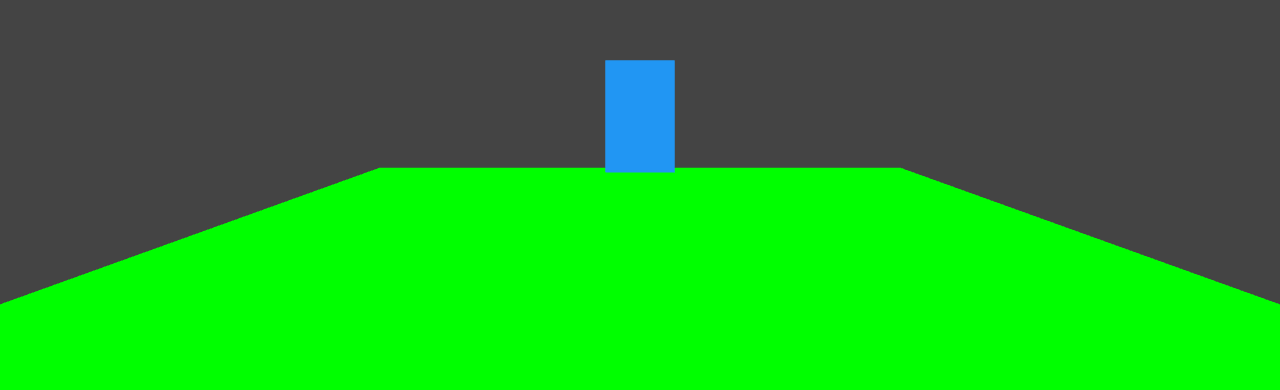
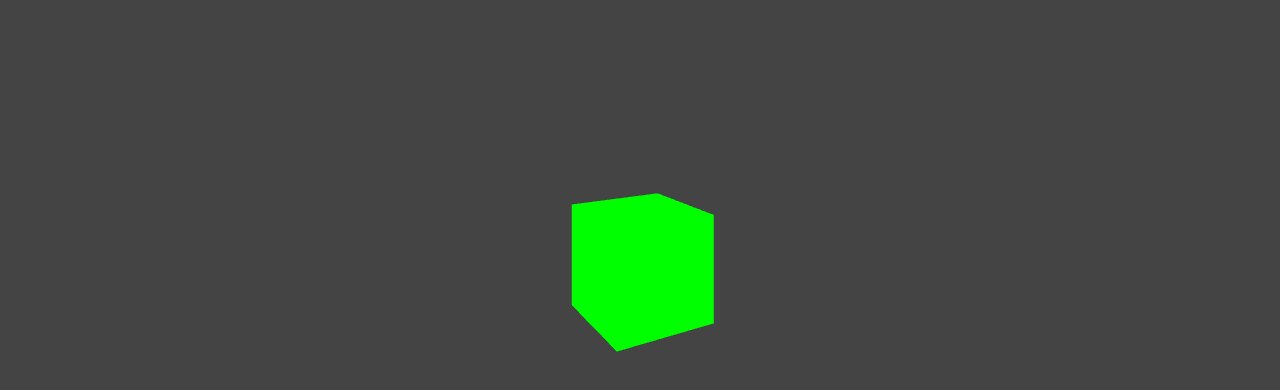
Before and after one commit to arkpostmail/Linative, a plain HTML site: page index.html in a window 1280 px wide. Shown: the part 326-716 px from the top of the page. Drawn offline with nearby package versions, Linux system fonts and the light colour scheme; animation ran at ten frames a second.

Commit message:
Update index.html

```diff
--- a/index.html
+++ b/index.html
@@ -2,22 +2,21 @@
 <html lang="en">
 <head>
   <meta charset="UTF-8" />
-  <title>Test THREE</title>
+  <title>Three.js Test</title>
   <style>
-    body { margin: 0; overflow: hidden; }
+    body { margin: 0; overflow: hidden; background: #222; }
   </style>
 </head>
 <body>
 
-  <!-- Load Three.js FIRST -->
-  <script src="https://cdn.jsdelivr.net/npm/three@0.161.0/build/three.min.js"></script>
+<script type="module">
+  import * as THREE from "https://unpkg.com/three@0.161.0/build/three.module.js";
 
-  <script>
-    // Scene
+  console.log("THREE is loaded:", THREE !== undefined);
+
   const scene = new THREE.Scene();
-    scene.background = new THREE.Color(0x444444); // not white, so we can see differences
+  scene.background = new THREE.Color(0x444444);
 
-    // Camera
   const camera = new THREE.PerspectiveCamera(
     75,
     window.innerWidth / window.innerHeight,
@@ -26,29 +25,19 @@
   );
   camera.position.set(0, 1.8, 5);
 
-    // Renderer
   const renderer = new THREE.WebGLRenderer({ antialias: true });
   renderer.setSize(window.innerWidth, window.innerHeight);
   document.body.appendChild(renderer.domElement);
 
-    // Floor
-    const floor = new THREE.Mesh(
-      new THREE.PlaneGeometry(10, 10),
+  const cube = new THREE.Mesh(
+    new THREE.BoxGeometry(),
     new THREE.MeshBasicMaterial({ color: 0x00ff00 })
   );
-    floor.rotation.x = -Math.PI / 2;
-    scene.add(floor);
-
-    // NPC cube
-    const cube = new THREE.Mesh(
-      new THREE.BoxGeometry(1, 2, 1),
-      new THREE.MeshBasicMaterial({ color: 0x2196f3 })
-    );
-    cube.position.set(0, 1, -3);
   scene.add(cube);
 
   function animate() {
     requestAnimationFrame(animate);
+    cube.rotation.y += 0.01;
     renderer.render(scene, camera);
   }
   animate();
```
Lines whose indentation alone changed are shown as unchanged.
